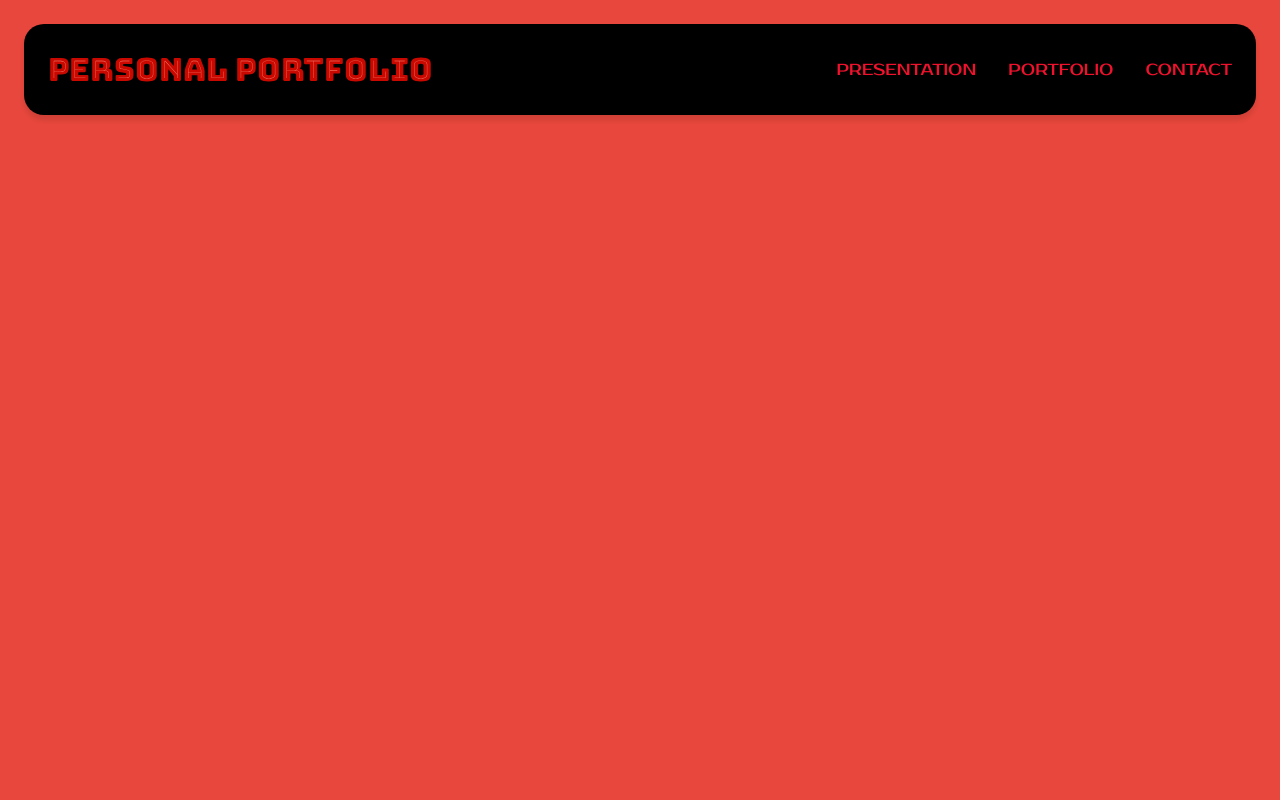
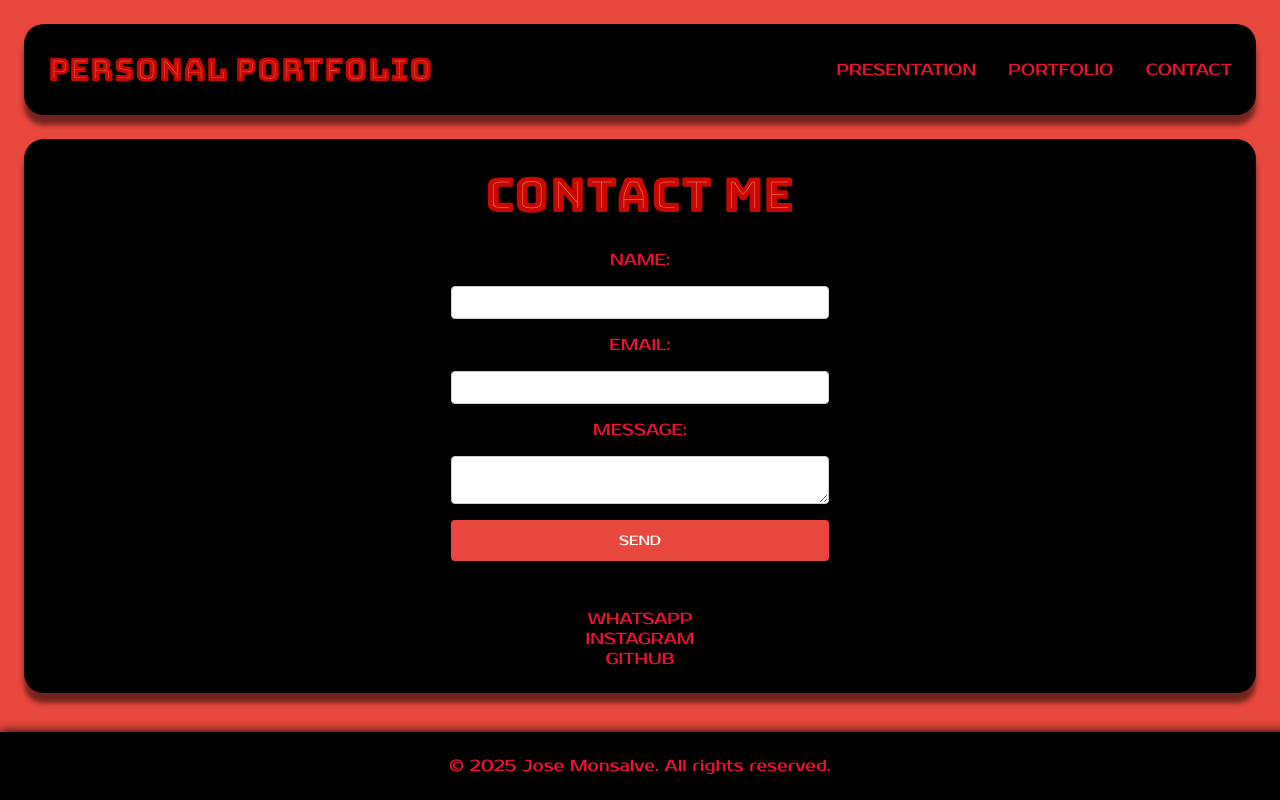
Before and after one commit to JoseMonsalve07/PerformanceTestModule2, a plain HTML site: page contact.html in a window 1280 px wide. Drawn offline with Linux system fonts and the light colour scheme.

Commit message:
Ahi vamos

```diff
--- a/contact.html
+++ b/contact.html
@@ -17,5 +17,32 @@
             </ul>
         </nav>
     </header>
+
+    <main class="contact">
+        <section id="contactme" class="card">
+            <h2>Contact Me</h2>
+            <form>
+                <label for="name" id="name">Name:</label>
+                <input type="text" id="name" name="name" required>
+
+                <label for="email" id="email">Email:</label>
+                <input type="email" id="email" name="email" required>
+
+                <label for="message" id="message">Message:</label>
+                <textarea id="message" name="message" required></textarea>
+
+                <button type="submit">Send</button>
+            </form>
+            <div class="socials">
+                <a href="https://api.whatsapp.com/send/?phone=%2B573014349376&text&type=phone_number&app_absent=0" target="_blank"><p>WhatsApp</p></a>
+                <a href="https://www.instagram.com/00mslv/?next=%2F00mslv%2F" target="_blank"><p>Instagram</p></a>
+                <a href="https://github.com/JoseMonsalve07" target="_blank">GitHub</a>
+            </div>
+        </section>
+    </main>
+
+    <footer>
+    <p>© 2025 Jose Monsalve. All rights reserved.</p>
+  </footer>
 </body>
 </html>
--- a/styles.css
+++ b/styles.css
@@ -39,7 +39,7 @@ h1, h2, h3{
 
 header{
     display: flex;
-    box-shadow: 0 5px 5px 0 rgba(0, 0, 0, 0.1);
+    box-shadow: 0 10px 5px 0 rgba(0, 0, 0, 0.5);
     align-items: center;
     justify-content: space-between;
     background-color: var(--color-four);
@@ -61,6 +61,7 @@ a{
     text-transform: uppercase;
     color: var(--color-three);
     font-family: prosto;
+    transition: 0.5s ease;
 }
 
 a:hover{
@@ -90,6 +91,7 @@ header nav ul{
     background: var(--color-four);
     color: var(--color-three);
     position: relative;
+    box-shadow: 0 10px 5px 0 rgba(0, 0, 0, 0.5);
 }
 
 #presentation{
@@ -108,7 +110,6 @@ header nav ul{
     font-size: 3rem;
     grid-column: 4/10;
     grid-row: 1;
-
 }
 
 .content #presentation img{
@@ -121,6 +122,7 @@ header nav ul{
     border-radius: var(--border-radius);
     aspect-ratio: 1/1;
     justify-self: center;
+    transition: 1s ease;
 }
 
 .content #presentation img:hover{
@@ -130,6 +132,7 @@ header nav ul{
 .content #presentation p{
     font-family: prosto;
     text-align: center;
+    transition: 0.5s ease;
 }
 
 .pOne{
@@ -149,18 +152,21 @@ header nav ul{
     color: var(--color-two);
 }
 
-footer {
-  text-align: center;
+footer{
   background: var(--color-four);
   color: var(--color-three);
-  padding: 1rem;
+  padding: var(--gap);
   position: fixed;
   width: 100%;
-  font-family: prosto;
   bottom: 0%;
-  margin-left: 0;
+  box-shadow: 10px 10px 10px 10px rgba(0, 0, 0, 5);
 }
 
+footer p{
+    transition: 0.5s ease;
+    font-family: prosto;
+    text-align: center;
+}
 
 footer p:hover{
     color: var(--color-two);
@@ -191,6 +197,7 @@ footer p:hover{
 
 .portfolio #projects h3, .portfolio #projects p{
     font-family: prosto;
+    transition: 0.5s ease;
 }
 
 .portfolio #projects .project1{
@@ -222,6 +229,7 @@ footer p:hover{
     width: 350px;
     object-fit: cover;
     border-radius: var(--border-radius);
+    transition: 0.5s ease;
 }
 
 .portfolio #projects .project1 img:hover, .portfolio #projects .project2 img:hover,
@@ -234,3 +242,66 @@ footer p:hover{
 .portfolio #projects .project3 h3:hover, .portfolio #projects .project3 p:hover{
     color: var(--color-two);
 }
+
+.contact{
+    display: flex;
+    gap: var(--gap);
+    margin: var(--gap);
+}
+
+#contactme{
+    display: grid;
+    grid-template-columns: repeat(12, 1fr);
+    gap: var(--gap);
+    justify-content: center;
+    align-items: center;
+    width: 100%;
+}
+
+.contact #contactme h2{
+    font-family: bungee;
+    text-align: center;
+    font-size: 3rem;
+    grid-row: 1;
+    grid-column: 4/10;
+}
+
+.contact #contactme label, .contact #contactme button{
+    font-family: prosto;
+    text-transform: uppercase;
+}
+
+form {
+  display: grid;
+  gap: 1rem;
+  text-align: center;
+  grid-row: 2;
+  grid-column: 5/9;
+}
+
+input, textarea {
+  padding: 0.5rem;
+  border: 1px solid #ccc;
+  border-radius: 4px;
+}
+
+button {
+  background: var(--color-two);
+  color: white;
+  border: none;
+  padding: 0.75rem;
+  border-radius: 4px;
+  cursor: pointer;
+  transition: 0.5s ease;
+}
+
+button:hover {
+  background: var(--color-three);
+}
+
+.socials{
+    text-align: center;
+    grid-row: 4;
+    grid-column: 5/9;
+    transition: 1s ease;
+}
```
Also changed, not shown: index.html (+2 -2 lines), portfolio.html (+3 -3 lines).
